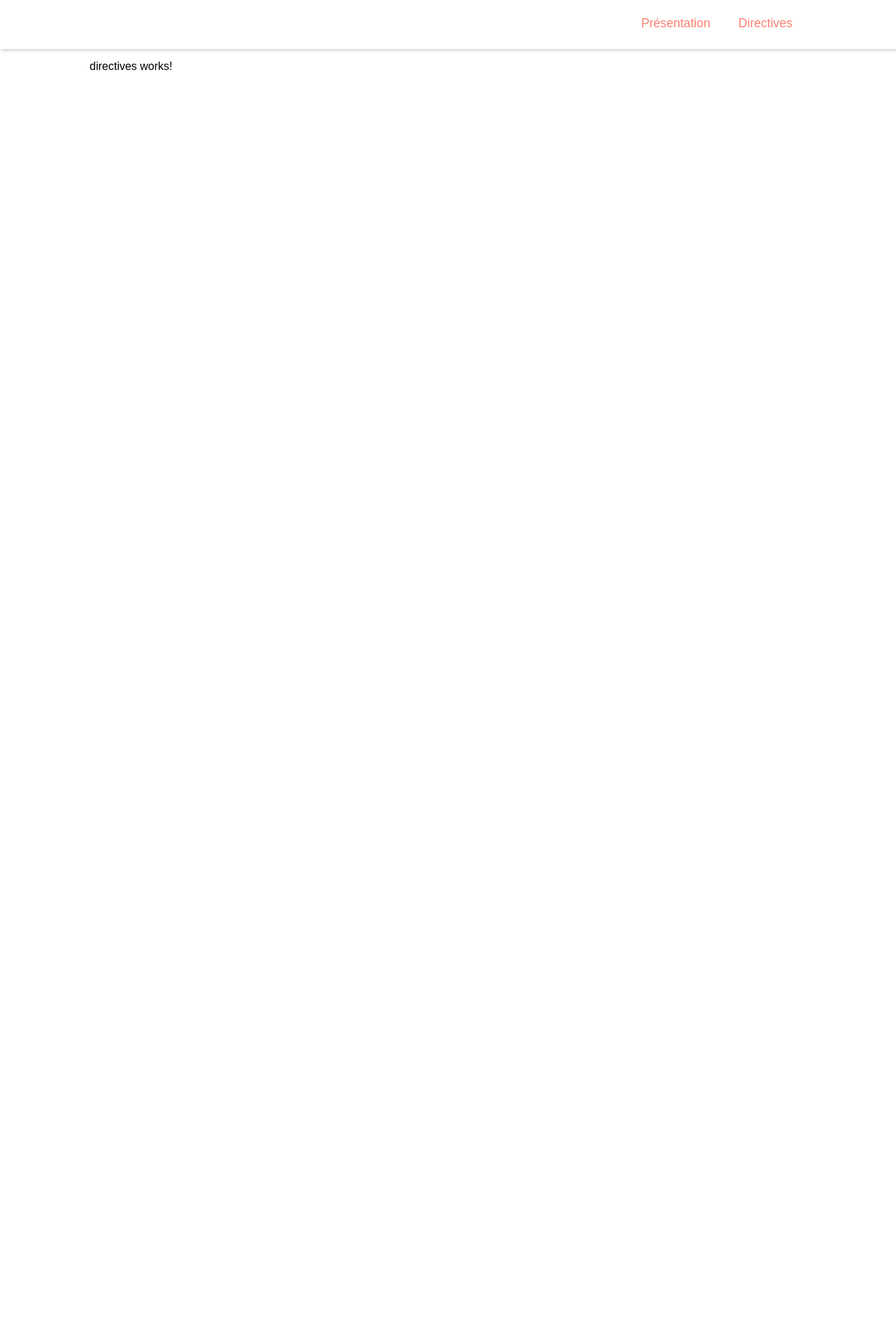
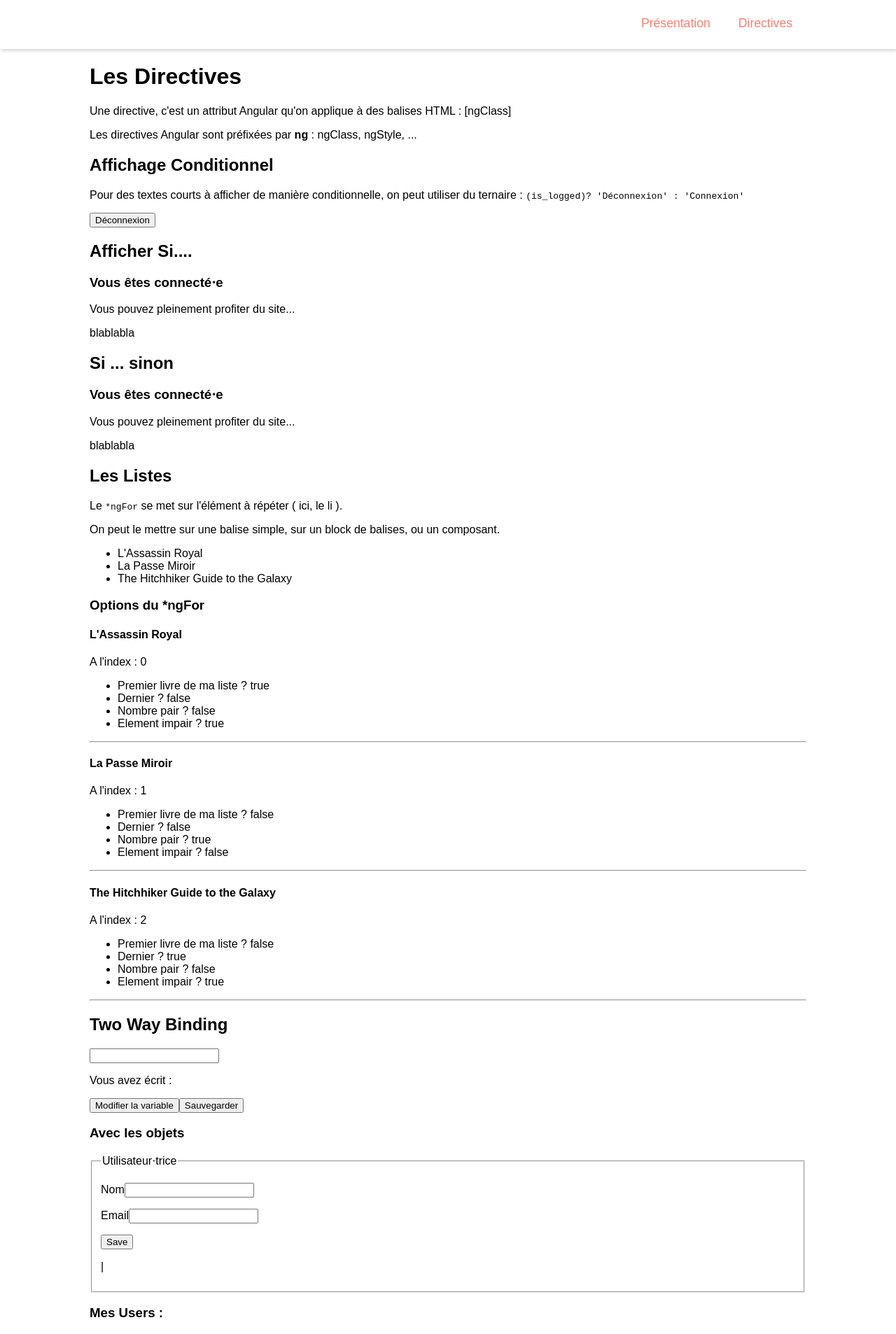
Before and after one commit to Thaisrr/poe-front-angular, an Angular app: page /directives in a window 1280 px wide. Shown: the whole page at 70% size. Before the commit the page ends 800 px from the top, so only its background shows below. Built offline with nearby package versions, Linux system fonts and the light colour scheme.

Commit message:
:tada: directives : ngIf, ngFor, ngModel

```diff
--- a/src/app/components/navigation/navigation.component.css
+++ b/src/app/components/navigation/navigation.component.css
@@ -24,6 +24,7 @@ a:link, a:visited {
   border-bottom: solid 3px white;
   color: salmon;
   padding: 0 20px;
+  transition: .3s;
 }
 
 a:hover {
--- a/src/app/pages/directives/directives.component.html
+++ b/src/app/pages/directives/directives.component.html
@@ -1 +1,113 @@
-<p>directives works!</p>
+<h1>Les Directives</h1>
+
+<p>Une directive, c'est un attribut Angular qu'on applique à des balises HTML : [ngClass]</p>
+<p>Les directives Angular sont préfixées par <b>ng</b> : ngClass, ngStyle, ...</p>
+
+<h2>Affichage Conditionnel</h2>
+
+<p>Pour des textes courts à afficher de manière conditionnelle,
+on peut utiliser du ternaire :
+  <code>(is_logged)? 'Déconnexion' : 'Connexion'</code>
+</p>
+<p>
+  <button (click)="login()">
+      {{ (is_logged)? 'Déconnexion' : 'Connexion' }}
+  </button>
+</p>
+
+<h2>Afficher Si....</h2>
+<div *ngIf="is_logged">
+  <h3>Vous êtes connecté⋅e</h3>
+  <p>Vous pouvez pleinement profiter du site...</p>
+  <p>blablabla</p>
+</div>
+
+<div *ngIf="!is_logged">
+  <h3>Vous n'êtes pas connecté⋅e :(</h3>
+  <p>Connectez vous pour profiter pleinement du site</p>
+  <p>blablabla</p>
+</div>
+
+<h2>Si ... sinon</h2>
+
+<div *ngIf="is_logged; else elseBlock">
+  <h3>Vous êtes connecté⋅e</h3>
+  <p>Vous pouvez pleinement profiter du site...</p>
+  <p>blablabla</p>
+</div>
+
+<ng-template #elseBlock>
+  <div>
+    <h3>Vous n'êtes pas connecté⋅e :(</h3>
+    <p>Connectez vous pour profiter pleinement du site</p>
+    <p>blablabla</p>
+  </div>
+</ng-template>
+
+<h2>Les Listes</h2>
+
+<p>Le <code>*ngFor</code> se met sur l'élément à répéter ( ici, le li ).</p>
+<p>On peut le mettre sur une balise simple, sur un block de balises, ou un composant.</p>
+
+<ul>
+  <li *ngFor="let b of books">{{b}}</li>
+</ul>
+
+<h3>Options du *ngFor</h3>
+
+<div *ngFor="let b of books;
+    let i = index;
+    let is_first = first;
+    let is_last = last;
+    odd as is_odd;
+    even as is_even
+">
+  <h4>{{b}}</h4>
+  <p>A l'index : {{i}} </p>
+  <ul>
+    <li>Premier livre de ma liste ? {{is_first}}</li>
+    <li>Dernier ? {{is_last}}</li>
+    <li>Nombre pair ? {{is_odd}}</li>
+    <li>Element impair ? {{is_even}}</li>
+  </ul>
+  <hr>
+</div>
+
+
+
+<h2>Two Way Binding</h2>
+
+<p>
+  <input [(ngModel)]="new_book"/>
+</p>
+
+<p>Vous avez écrit : {{new_book}}</p>
+<p>
+  <button (click)="changeBook()">Modifier la variable</button>
+  <button (click)="saveBook()">Sauvegarder</button>
+</p>
+
+<h3>Avec les objets</h3>
+
+<fieldset>
+  <legend>Utilisateur⋅trice</legend>
+
+  <p>
+    <label for="name">Nom</label>
+    <input id="name" [(ngModel)]="new_user.nom"/>
+  </p>
+  <p>
+    <label for="email">Email</label>
+    <input id="email" [(ngModel)]="new_user.email">
+  </p>
+  <p>
+    <button (click)="saveUser()">Save</button>
+  </p>
+  <p>{{new_user.nom}}  | {{new_user.email}}</p>
+</fieldset>
+
+<h3>Mes Users : </h3>
+
+<ul>
+  <li *ngFor="let u of users">{{u.nom}} : {{u.email}}</li>
+</ul>
--- a/src/app/pages/directives/directives.component.ts
+++ b/src/app/pages/directives/directives.component.ts
@@ -1,4 +1,10 @@
 import { Component } from '@angular/core';
+// Attention, dans un vrai projet, si on veut partager l'interface
+// avec plusieurs composant, on la met dans un fichier à part !
+interface User {
+  nom: string;
+  email: string;
+}
 
 @Component({
   selector: 'app-directives',
@@ -7,6 +13,29 @@ import { Component } from '@angular/core';
 })
 export class DirectivesComponent  {
 
+  is_logged = true;
+  books = [`L'Assassin Royal`, `La Passe Miroir`, `The Hitchhiker Guide to the Galaxy`]
+  autre_book = 'Encore un livre';
+  new_book = '';
+  users: User[] = [];
+  new_user: User = {nom: '', email: ''};
 
+  login(): void {
+    this.is_logged = !this.is_logged;
+  }
 
+  changeBook() {
+    this.new_book = 'Frankenstein';
+  }
+
+  saveBook() {
+    this.books.push(this.new_book);
+    this.new_book = '';
+  }
+
+  saveUser() {
+      this.users.push({...this.new_user});
+      this.new_user.nom = '';
+      this.new_user.email = '';
+  }
 }
```
Also changed, not shown: src/app/app.module.ts (+6 -4 lines).
